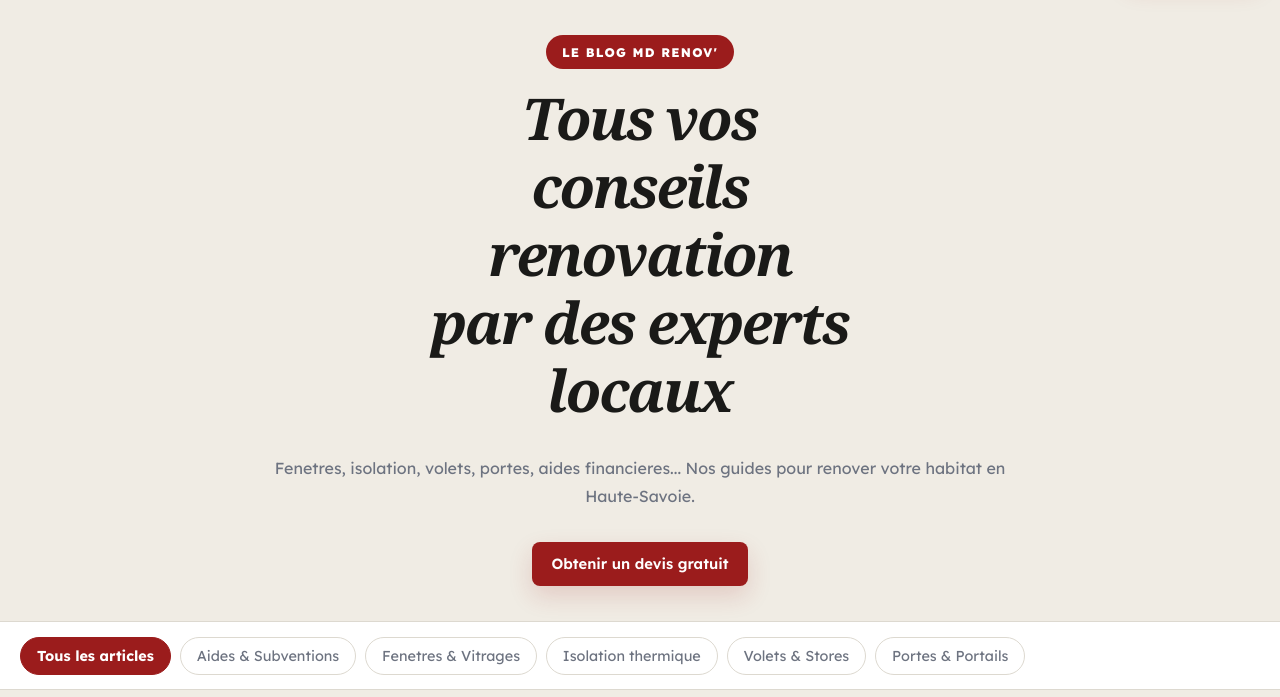
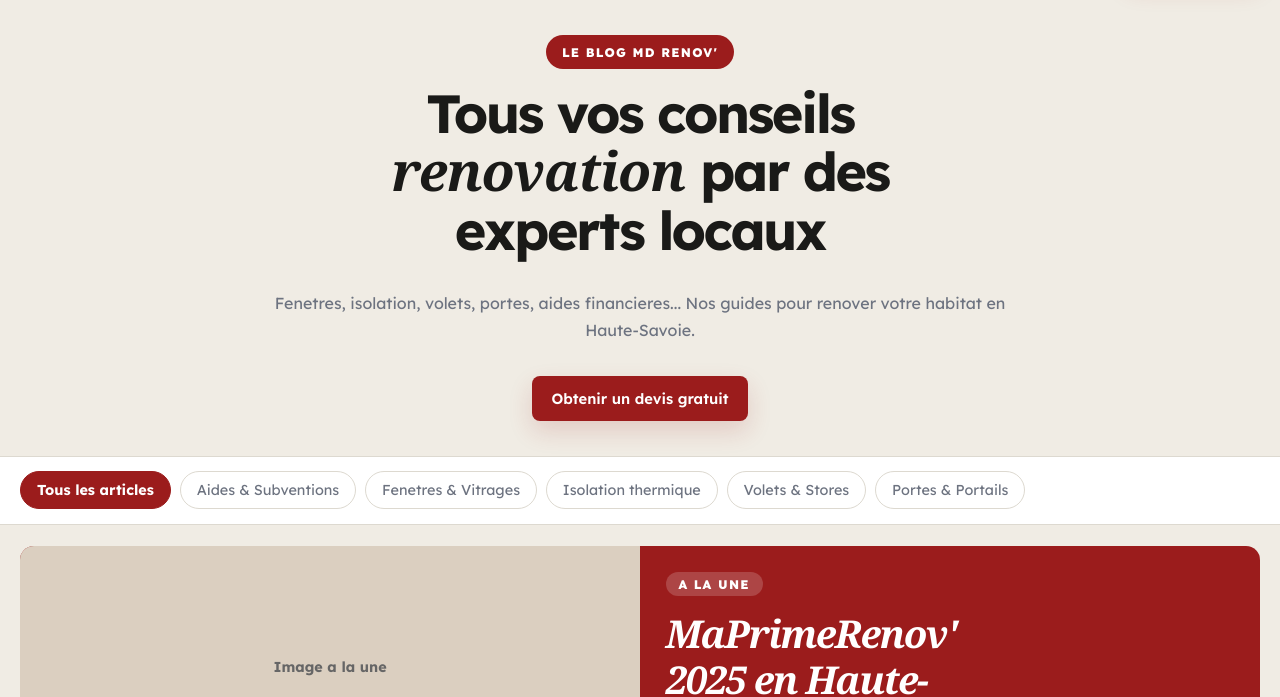
Before and after one commit to mathisbergerhub/blog-md-renov, a plain HTML site: page index.html in a window 1280 px wide. Shown: the part 125-822 px from the top of the page. Drawn offline with Linux system fonts and the light colour scheme; a web font is replaced by a local one.

Commit message:
Add files via upload

```diff
--- a/index.html
+++ b/index.html
@@ -88,7 +88,7 @@
 
       <section class="mdr-home-hero">
         <span class="mdr-home-badge">Le blog MD Renov'</span>
-        <h1>Tous vos conseils renovation<br />par des experts locaux</h1>
+        <h1>Tous vos conseils <span class="mdr-script-word">renovation</span> par des experts locaux</h1>
         <p>
           Fenetres, isolation, volets, portes, aides financieres... Nos guides pour renover
           votre habitat en Haute-Savoie.
--- a/styles.css
+++ b/styles.css
@@ -4108,12 +4108,14 @@ h3 {
 }
 
 .mdr-home-hero h1 {
-  max-width: 13ch;
+  max-width: 18ch;
   color: #1a1a18;
-  font-family: "Playfair Display", Georgia, serif;
-  font-size: clamp(2.4rem, 4.5vw, 3.8rem);
-  font-style: italic;
-  line-height: 1.18;
+  font-family: "Lexend", sans-serif;
+  font-size: clamp(2.35rem, 4.2vw, 4.25rem);
+  font-style: normal;
+  font-weight: 700;
+  line-height: 1.08;
+  letter-spacing: -0.045em;
 }
 
 .mdr-home-hero p {
@@ -4121,6 +4123,13 @@ h3 {
   color: #6d7380;
   font-size: 1rem;
   line-height: 1.72;
+}
+
+.mdr-script-word {
+  font-family: "Playfair Display", Georgia, serif;
+  font-style: italic;
+  font-weight: 600;
+  letter-spacing: -0.02em;
 }
 
 .mdr-home-cats {
```
